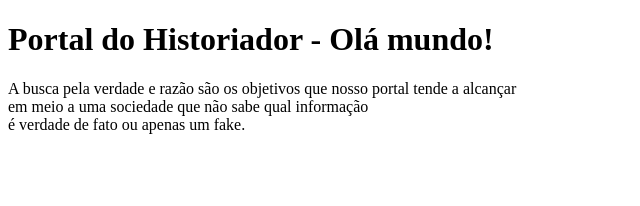
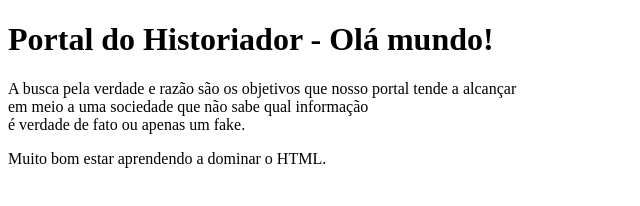
Before and after one commit to dlnovaes/aprendendohtml, a plain HTML site: page index.html in a window 1280 px wide. Shown: the whole page, without its empty margins (0-640 px from the left). Drawn offline with Linux system fonts and the light colour scheme.

Commit message:
update index.html

```diff
--- a/index.html
+++ b/index.html
@@ -10,5 +10,6 @@
     <h1>Portal do Historiador - Olá mundo!</h1>
     <p>A busca pela verdade e razão são os objetivos que nosso portal tende a alcançar <br>
     em meio a uma sociedade que não sabe qual informação <br> é verdade de fato ou apenas um fake. </p>
+    <p> Muito bom estar aprendendo a dominar o HTML.</p>
 </body>
 </html>
```
